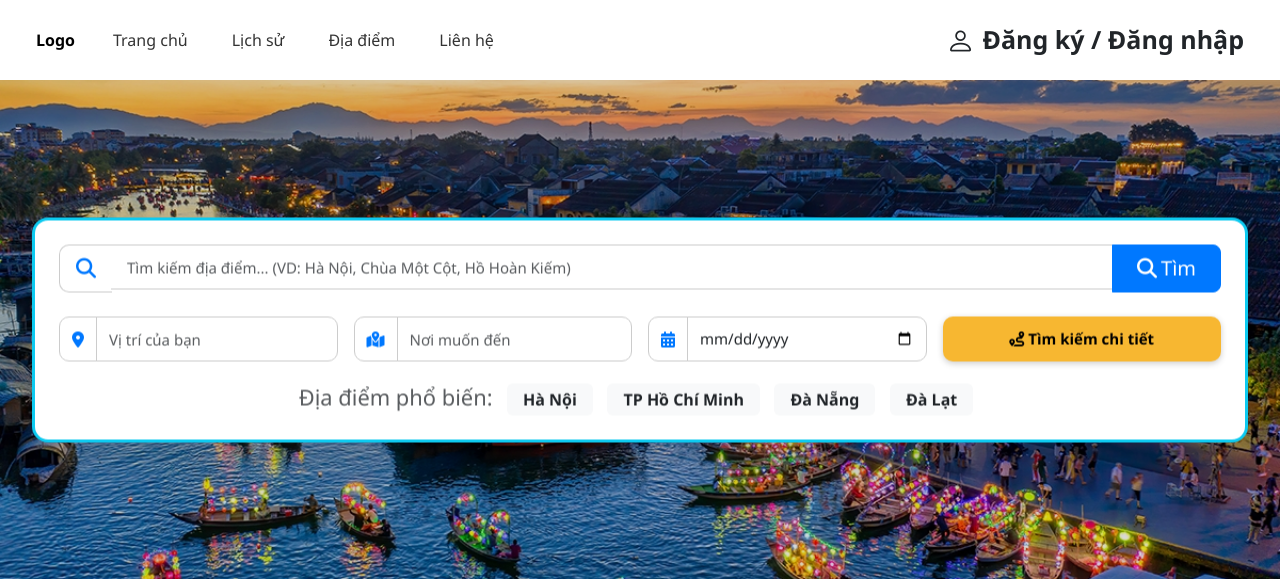
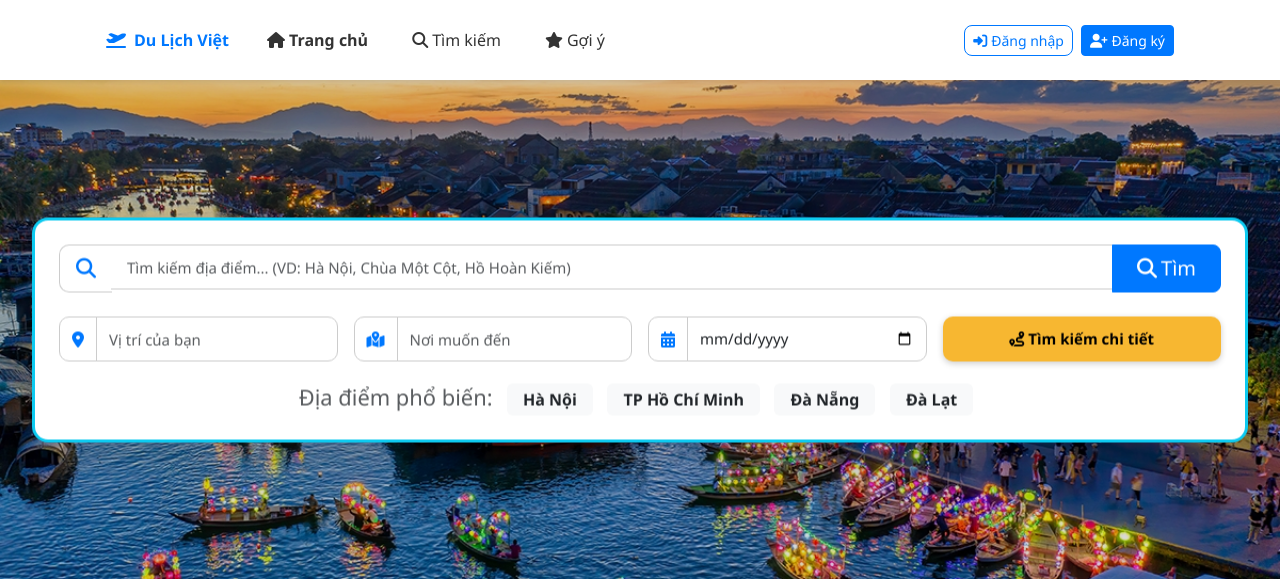
Before and after one commit to 23130091-a11y/WebDuLich, a Django app: page / in a window 1280 px wide. Shown: the top 579 px of the page. Run offline with Django 5.2, Linux system fonts and the light colour scheme; grey boxes labelled with a size stand in for pictures from a placeholder-image service; data that the repository does not hold is empty; parts of the project's set-up code (start-up, migrations or seed data) failed here and were passed over; some libraries are stand-ins or nearby versions.

Commit message:
(Thanh) Update code xử lý đăng ký, đăng nhập bảo mật hơn, chỉnh sửa thống nhất đi theo hướng: Token-based Authentication (JWT – SimpleJWT) + Frontend quản lý trạng thái bằng LocalStorage, test phần gợi ý email gần đây chưa xong.

```diff
--- a/travel/static/js/index.js
+++ b/travel/static/js/index.js
@@ -7,17 +7,6 @@
 const searchHistorySection = document.getElementById('searchHistorySection');
 const searchHistoryList = document.getElementById('searchHistoryList');
 const clearAllHistoryBtn = document.getElementById('clearAllHistory');
-
-const loginForm = document.getElementById('loginForm');
-const registerForm = document.getElementById('registerForm');
-const preferencesForm = document.getElementById('preferencesForm');
-const modalTitle = document.getElementById('modalTitle');
-
-function hideAllForms() {
-    if (loginForm) loginForm.classList.add('d-none');
-    if (registerForm) registerForm.classList.add('d-none');
-    if (preferencesForm) preferencesForm.classList.add('d-none');
-}
 
 
 // Load lịch sử tìm kiếm khi trang load (theo IP, không cần đăng nhập)
@@ -407,14 +396,52 @@ if (travelDateInput) {
     travelDateInput.setAttribute('max', maxDate.toISOString().split('T')[0]);
 }
 
-// ===== KHỞI TẠO KHI TRANG LOAD =====
-document.addEventListener('DOMContentLoaded', () => {
-    checkAuthStatus();
-    loadSearchHistory();
-    setupEmailSuggestions();
-});
 
+// Thanh
 // ===== ĐĂNG KÝ / ĐĂNG NHẬP =====
+const loginForm = document.getElementById('loginForm');
+const registerForm = document.getElementById('registerForm');
+const preferencesForm = document.getElementById('preferencesForm');
+const modalTitle = document.getElementById('modalTitle');
+
+const authAlert = document.getElementById('authAlert');
+
+// Hàm hiển thị thông báo
+function showAlert(message, type = 'danger') {
+    if (!authAlert) return;
+    authAlert.className = `alert alert-${type}`;
+    authAlert.innerHTML = `<i class="fa-solid fa-${type === 'danger' ? 'exclamation-circle' : 'check-circle'} me-2"></i>${message}`;
+    authAlert.classList.remove('d-none');
+    setTimeout(() => authAlert.classList.add('d-none'), 5000);
+}
+
+function hideAllForms() {
+    if (loginForm) loginForm.classList.add('d-none');
+    if (registerForm) registerForm.classList.add('d-none');
+    if (preferencesForm) preferencesForm.classList.add('d-none');
+}
+
+// Chuyển sang form đăng ký
+const showRegisterLink = document.getElementById('showRegisterLink');
+if (showRegisterLink) {
+    showRegisterLink.addEventListener('click', (e) => {
+        e.preventDefault();
+        hideAllForms();
+        registerForm.classList.remove('d-none');
+        modalTitle.textContent = 'Đăng ký tài khoản';
+    });
+}
+
+// Chuyển sang form đăng nhập
+const showLoginLink = document.getElementById('showLoginLink');
+if (showLoginLink) {
+    showLoginLink.addEventListener('click', (e) => {
+        e.preventDefault();
+        hideAllForms();
+        loginForm.classList.remove('d-none');
+        modalTitle.textContent = 'Đăng nhập';
+    });
+}
 
 // Đăng nhập
 const loginBtn = document.getElementById('loginBtn');
@@ -429,7 +456,7 @@ if (loginBtn) {
             return;
         }
 
-        const btn = e.target;
+        const btn = e.currentTarget;
         btn.disabled = true;
         btn.innerHTML = '<i class="fa-solid fa-spinner fa-spin me-2"></i>Đang đăng nhập...';
 
@@ -438,7 +465,6 @@ if (loginBtn) {
                 method: 'POST',
                 headers: {
                     'Content-Type': 'application/json',
-                    'X-CSRFToken': getCsrfToken()
                 },
                 body: JSON.stringify({email, password})
             });
@@ -455,7 +481,6 @@ if (loginBtn) {
 
                 showAlert('Đăng nhập thành công!', 'success');
 
-                // Đóng modal và cập nhật UI
                 const modal = bootstrap.Modal.getInstance(document.getElementById('authModal'));
                 if (modal) modal.hide();
 
@@ -498,7 +523,7 @@ if (registerBtn) {
             return;
         }
 
-        const btn = e.target;
+        const btn = e.currentTarget;
         btn.disabled = true;
         btn.innerHTML = '<i class="fa-solid fa-spinner fa-spin me-2"></i>Đang đăng ký...';
 
@@ -507,7 +532,6 @@ if (registerBtn) {
                 method: 'POST',
                 headers: {
                     'Content-Type': 'application/json',
-                    'X-CSRFToken': getCsrfToken()
                 },
                 body: JSON.stringify({username, email, password})
             });
@@ -519,10 +543,11 @@ if (registerBtn) {
                 localStorage.setItem('refresh', data.tokens.refresh);
                 localStorage.setItem('user', JSON.stringify(data.user));
 
+                showAlert('Đăng ký thành công! Vui lòng chọn sở thích', 'success');
+
                 // Lưu email để gợi ý lần sau
                 saveRecentEmail(email);
 
-                showAlert('Đăng ký thành công!', 'success');
                 hideAllForms();
                 if (preferencesForm) preferencesForm.classList.remove('d-none');
                 if (modalTitle) modalTitle.textContent = 'Chọn sở thích';
@@ -563,15 +588,21 @@ if (savePreferencesBtn) {
                 headers: {
                     'Content-Type': 'application/json',
                     'Authorization': `Bearer ${accessToken}`,
-                    'X-CSRFToken': getCsrfToken()
                 },
                 body: JSON.stringify({ travelTypes, locations })
             });
+
+            if (response.status === 401) {
+                showAlert('Phiên đăng nhập đã hết hạn, vui lòng đăng nhập lại');
+                logout();
+                return;
+            }
 
             if (response.ok) {
                 showAlert('Đã lưu sở thích!', 'success');
                 const modal = bootstrap.Modal.getInstance(document.getElementById('authModal'));
                 if (modal) modal.hide();
+
                 checkAuthStatus();
                 loadSearchHistory();
             } else {
@@ -583,23 +614,32 @@ if (savePreferencesBtn) {
     });
 }
 
-// Đăng xuất
-function logout() {
-    localStorage.removeItem('access');
-    localStorage.removeItem('refresh');
-    localStorage.removeItem('user');
-    window.location.reload();
-}
+// ===== MỞ MODAL ĐĂNG NHẬP / ĐĂNG KÝ =====
+const showLoginBtn = document.getElementById('showLoginBtn');
+const showRegisterBtn = document.getElementById('showRegisterBtn');
 
-const logoutBtn = document.getElementById('logoutBtn');
-if (logoutBtn) {
-    logoutBtn.addEventListener('click', (e) => {
-        e.preventDefault();
-        logout();
+// Mở modal với form đăng nhập
+if (showLoginBtn) {
+    showLoginBtn.addEventListener('click', () => {
+        hideAllForms();
+        if (loginForm) loginForm.classList.remove('d-none');
+        if (modalTitle) modalTitle.textContent = 'Đăng nhập';
+        const authModal = new bootstrap.Modal(document.getElementById('authModal'));
+        authModal.show();
     });
 }
 
-// Thanh
+// Mở modal với form đăng ký
+if (showRegisterBtn) {
+    showRegisterBtn.addEventListener('click', () => {
+        hideAllForms();
+        if (registerForm) registerForm.classList.remove('d-none');
+        if (modalTitle) modalTitle.textContent = 'Đăng ký tài khoản';
+        const authModal = new bootstrap.Modal(document.getElementById('authModal'));
+        authModal.show();
+    });
+}
+
 // ===== KIỂM TRA TRẠNG THÁI ĐĂNG NHẬP =====
 function hasValidAuth() {
     return !!localStorage.getItem('access');
@@ -633,8 +673,43 @@ function checkAuthStatus() {
             if (userInfo) userInfo.classList.add('d-none');
         }
     } else {
+        localStorage.removeItem('access');
+        localStorage.removeItem('refresh');
         localStorage.removeItem('user');
         if (authButtons) authButtons.classList.remove('d-none');
         if (userInfo) userInfo.classList.add('d-none');
     }
 }
+
+// Đăng xuất
+async function logout() {
+    const refresh = localStorage.getItem('refresh');
+
+    if (refresh) {
+        await fetch('/auth/logout', {
+            method: 'POST',
+            headers: {
+                'Content-Type': 'application/json',
+            },
+            body: JSON.stringify({ refresh })
+        });
+    }
+
+    localStorage.clear();
+    window.location.reload();
+}
+
+const logoutBtn = document.getElementById('logoutBtn');
+if (logoutBtn) {
+    logoutBtn.addEventListener('click', (e) => {
+        e.preventDefault();
+        logout();
+    });
+}
+
+// ===== KHỞI TẠO KHI TRANG LOAD =====
+document.addEventListener('DOMContentLoaded', () => {
+    checkAuthStatus();
+    loadSearchHistory();
+    setupEmailSuggestions();
+});
--- a/travel/templates/travel/base.html
+++ b/travel/templates/travel/base.html
@@ -29,7 +29,7 @@
     <header class="header sticky-top bg-white border-bottom">
         <div class ="container">
             <nav class="navbar navbar-expand-lg px-0 py-1">
-                <a class="navbar-brand fw-bold me-4" href="{% url 'home' %}">Logo</a>
+                <a class="navbar-brand fw-bold me-4" href="{% url 'travel:home' %}">Logo</a>
 
                 {% block mini_search_box %}
                     <div id="miniSearch" class="d-none d-lg-block w-50 me-auto position-relative">
@@ -44,7 +44,7 @@
                 {% endblock mini_search_box %}
 
                 <ul class="navbar-nav mx-4">
-                    <li class="nav-item"><a class="nav-link" href="{% url 'home' %}">Trang chủ</a></li>
+                    <li class="nav-item"><a class="nav-link" href="{% url 'travel:home' %}">Trang chủ</a></li>
                     <li class="nav-item"><a class="nav-link" href="#">Lịch sử</a></li>
                     <li class="nav-item"><a class="nav-link" href="#">Địa điểm</a></li>
                     <li class="nav-item"><a class="nav-link" href="#">Liên hệ</a></li>
--- a/travel/templates/travel/index.html
+++ b/travel/templates/travel/index.html
@@ -4,6 +4,8 @@
 {% load static %}
 
 {% load humanize %}
+
+{% load currency_filters %}
 
 <head>
     <meta charset="UTF-8">
@@ -24,39 +26,56 @@
 </head>
 
 <body>
-<header class="header sticky-top bg-white">
-    <div class ="container-fluid">
-        <nav class="navbar navbar-expand-lg px-4 py-1">
-            <a class="navbar-brand fw-bold" href="#">Logo</a>
+<header class="header sticky-top bg-white shadow-sm">
+    <div class="container">
+        <nav class="navbar navbar-expand-lg px-4 py-2">
+            <a class="navbar-brand fw-bold text-primary" href="{% url 'travel:home' %}">
+                <i class="fa-solid fa-plane-departure me-2"></i>Du Lịch Việt
+            </a>
             <ul class="navbar-nav">
                 <li class="nav-item">
-                    <a class="nav-link" href="#">Trang chủ</a>
+                    <a class="nav-link active fw-bold" href="{% url 'travel:home' %}">
+                        <i class="fa-solid fa-home me-1"></i>Trang chủ
+                    </a>
                 </li>
                 <li class="nav-item">
-                    <a class="nav-link" href="#">Lịch sử</a>
+                    <a class="nav-link" href="{% url 'travel:search' %}">
+                        <i class="fa-solid fa-search me-1"></i>Tìm kiếm
+                    </a>
                 </li>
                 <li class="nav-item">
-                    <a class="nav-link" href="#">Địa điểm</a>
-                </li>
-                <li class="nav-item">
-                    <a class="nav-link" href="#">Liên hệ</a>
+                    <a class="nav-link" href="#recommend-section">
+                        <i class="fa-solid fa-star me-1"></i>Gợi ý
+                    </a>
                 </li>
             </ul>
 
-            <div id="userBtn" class="ms-auto d-flex align-items-center">
-                <i class="bi bi-person fs-3 me-2"></i>
-                <span id="userText" class="fw-semibold pointer">
-                    Đăng ký / Đăng nhập
-                </span>
-                <!-- Dropdown chỉ hiển thị sau login -->
-                <ul class="dropdown-menu dropdown-menu-end userDropdown" id="userDropdown">
-                    <li>
-                        <a class="dropdown-item" href="#" id="infoPrivateBtn">Tài khoản của tôi</a>
-                    </li>
-                    <li>
-                        <a class="dropdown-item" href="#" id="logoutBtn">Đăng xuất</a>
-                    </li>
-                </ul>
+            <!-- Khi chưa đăng nhập -->
+            <div id="authButtons" class="ms-auto d-flex align-items-center gap-2">
+                <button class="btn btn-outline-primary btn-sm" id="showLoginBtn">
+                    <i class="fa-solid fa-right-to-bracket me-1"></i>Đăng nhập
+                </button>
+                <button class="btn btn-primary btn-sm" id="showRegisterBtn">
+                    <i class="fa-solid fa-user-plus me-1"></i>Đăng ký
+                </button>
+            </div>
+
+            <!-- Khi đã đăng nhập -->
+            <div id="userInfo" class="ms-auto d-flex align-items-center d-none">
+                <div class="dropdown">
+                    <button class="btn btn-light dropdown-toggle d-flex align-items-center" type="button" data-bs-toggle="dropdown">
+                        <i class="bi bi-person-circle fs-4 me-2 text-primary"></i>
+                        <span id="userDisplayName" class="fw-semibold"></span>
+                    </button>
+                    <ul class="dropdown-menu dropdown-menu-end">
+                        <li><span class="dropdown-item-text text-muted small" id="userEmail"></span></li>
+                        <li><hr class="dropdown-divider"></li>
+                        <li><a class="dropdown-item" href="#"><i class="fa-solid fa-user me-2"></i>Tài khoản</a></li>
+                        <li><a class="dropdown-item" href="#"><i class="fa-solid fa-heart me-2"></i>Yêu thích</a></li>
+                        <li><hr class="dropdown-divider"></li>
+                        <li><a class="dropdown-item text-danger" href="#" id="logoutBtn"><i class="fa-solid fa-sign-out me-2"></i>Đăng xuất</a></li>
+                    </ul>
+                </div>
             </div>
         </nav>
     </div>
@@ -542,36 +561,31 @@
 
             <!-- Body modal -->
             <div class="modal-body">
+                <!-- ALERT THÔNG BÁO (BẮT BUỘC) -->
+                <div id="authAlert" class="alert d-none" role="alert"></div>
 
                 <!-- Form Đăng nhập -->
                 <div id="loginForm">
                     <div class="mb-3">
                         <label for="loginEmail" class="form-label fw-semibold">
-                            <i class="fa-solid fa-envelope text-muted me-1"></i>
-                            Email
+                            <i class="fa-solid fa-envelope text-muted me-1"></i>Email
                         </label>
+
                         <input type="email" class="form-control form-control-lg" id="loginEmail"
                                placeholder="Nhập email của bạn" style="border-radius: 10px;">
                     </div>
 
                     <div class="mb-3">
                         <label for="loginPassword" class="form-label fw-semibold">
-                            <i class="fa-solid fa-lock text-muted me-1"></i>
-                            Mật khẩu
+                            <i class="fa-solid fa-lock text-muted me-1"></i>Mật khẩu
                         </label>
-                        <div class="input-group">
-                            <input type="password" class="form-control form-control-lg" id="loginPassword"
-                                   placeholder="Nhập mật khẩu" style="border-radius: 10px 0 0 10px;">
-                            <button class="btn btn-outline-secondary" type="button" id="toggleLoginPassword"
-                                    style="border-radius: 0 10px 10px 0;">
-                                <i class="fa-solid fa-eye"></i>
-                            </button>
-                        </div>
+
+                        <input type="password" class="form-control form-control-lg" id="loginPassword"
+                               placeholder="Nhập mật khẩu" style="border-radius: 10px 0 0 10px;">
                     </div>
 
                     <button id="loginBtn" class="btn btn-primary btn-lg w-100 mb-3" style="border-radius: 10px; background: linear-gradient(135deg, #667eea 0%, #764ba2 100%); border: none;">
-                        <i class="fa-solid fa-right-to-bracket me-2"></i>
-                        Đăng nhập
+                        <i class="fa-solid fa-right-to-bracket me-2"></i>Đăng nhập
                     </button>
 
                     <div class="text-center">
@@ -584,26 +598,25 @@
                 <div id="registerForm" class="d-none">
                     <div class="mb-3">
                         <label for="registerUsername" class="form-label fw-semibold">
-                            <i class="fa-solid fa-user text-muted me-1"></i>
-                            Tên hiển thị
+                            <i class="fa-solid fa-user text-muted me-1"></i>Tên hiển thị
                         </label>
+
                         <input type="text" class="form-control form-control-lg" id="registerUsername"
                                placeholder="Nhập tên của bạn" style="border-radius: 10px;">
                     </div>
 
                     <div class="mb-3">
                         <label for="registerEmail" class="form-label fw-semibold">
-                            <i class="fa-solid fa-envelope text-muted me-1"></i>
-                            Email
+                            <i class="fa-solid fa-envelope text-muted me-1"></i>Email
                         </label>
+
                         <input type="email" class="form-control form-control-lg" id="registerEmail"
                                placeholder="Nhập email của bạn" style="border-radius: 10px;">
                     </div>
 
                     <div class="mb-3">
                         <label for="registerPassword" class="form-label fw-semibold">
-                            <i class="fa-solid fa-lock text-muted me-1"></i>
-                            Mật khẩu
+                            <i class="fa-solid fa-lock text-muted me-1"></i>Mật khẩu
                         </label>
 
                         <input type="password" class="form-control form-control-lg" id="registerPassword"
@@ -612,16 +625,15 @@
 
                     <div class="mb-3">
                         <label for="registerConfirmPassword" class="form-label fw-semibold">
-                            <i class="fa-solid fa-lock text-muted me-1"></i>
-                            Xác nhận mật khẩu
+                            <i class="fa-solid fa-lock text-muted me-1"></i>Xác nhận mật khẩu
                         </label>
+
                         <input type="password" class="form-control form-control-lg" id="registerConfirmPassword"
                                placeholder="Nhập lại mật khẩu" style="border-radius: 10px;">
                     </div>
 
                     <button id="registerBtn" class="btn btn-success btn-lg w-100 mb-3" style="border-radius: 10px;">
-                        <i class="fa-solid fa-user-plus me-2"></i>
-                        Đăng ký
+                        <i class="fa-solid fa-user-plus me-2"></i>Đăng ký
                     </button>
 
                     <div class="text-center">
@@ -817,4 +829,7 @@
     });
 </script>
 
+<!-- JS custom -->
+<script src="{% static 'js/index.js' %}"></script>
+
 </html>
```
Also changed, not shown: users/serializers.py (+11 -11 lines), users/views.py (+27 -22 lines), db.sqlite3 (added), db_backup.sqlite3 (added), media/categories/images/cat-ba.jpg (added), media/categories/images/du-lich-tphcm-cho-ben-thanh-1.jpeg (added), travel/migrations/0006_recommendationscore_reviewreport_reviewvote_and_more.py (added), users/migrations/0001_initial.py (added), 1 other file.
